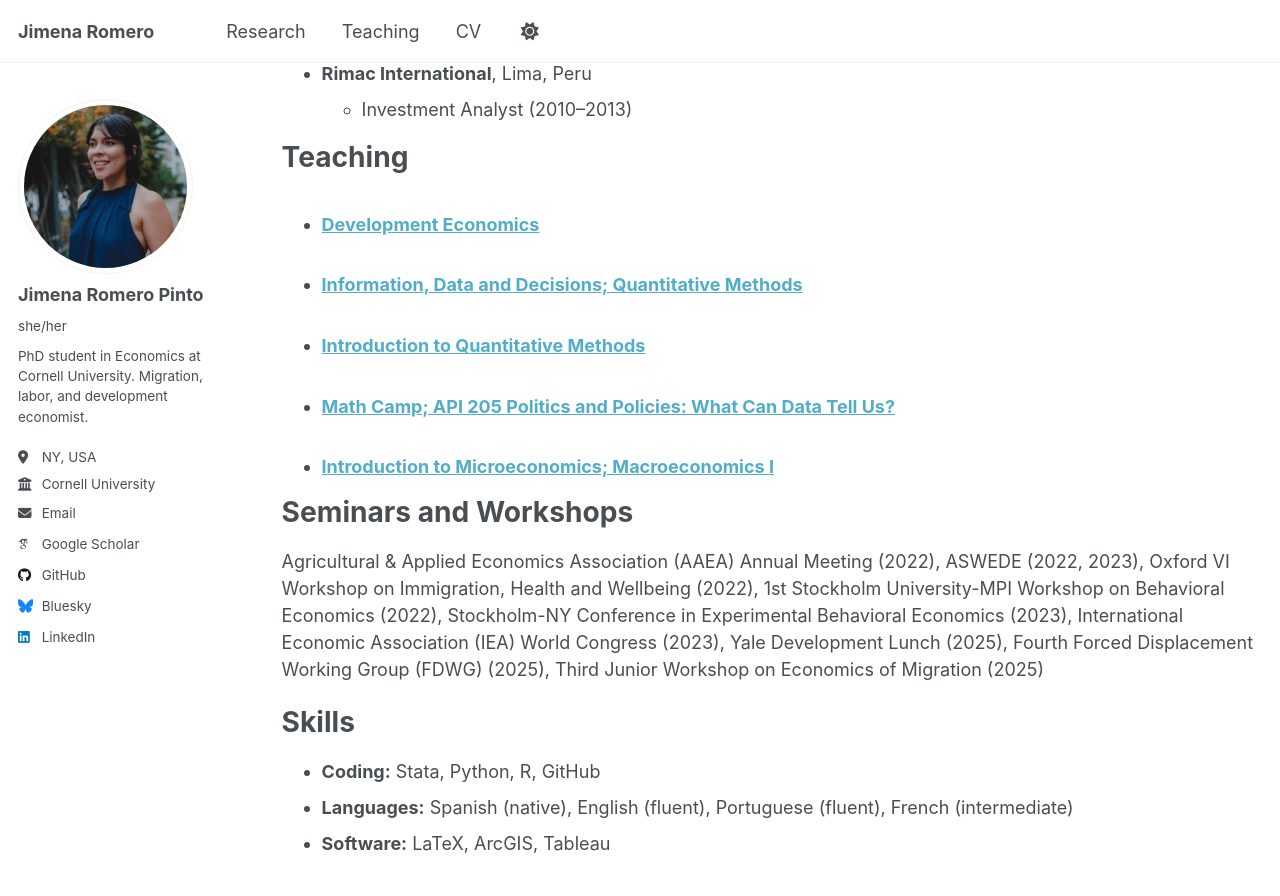
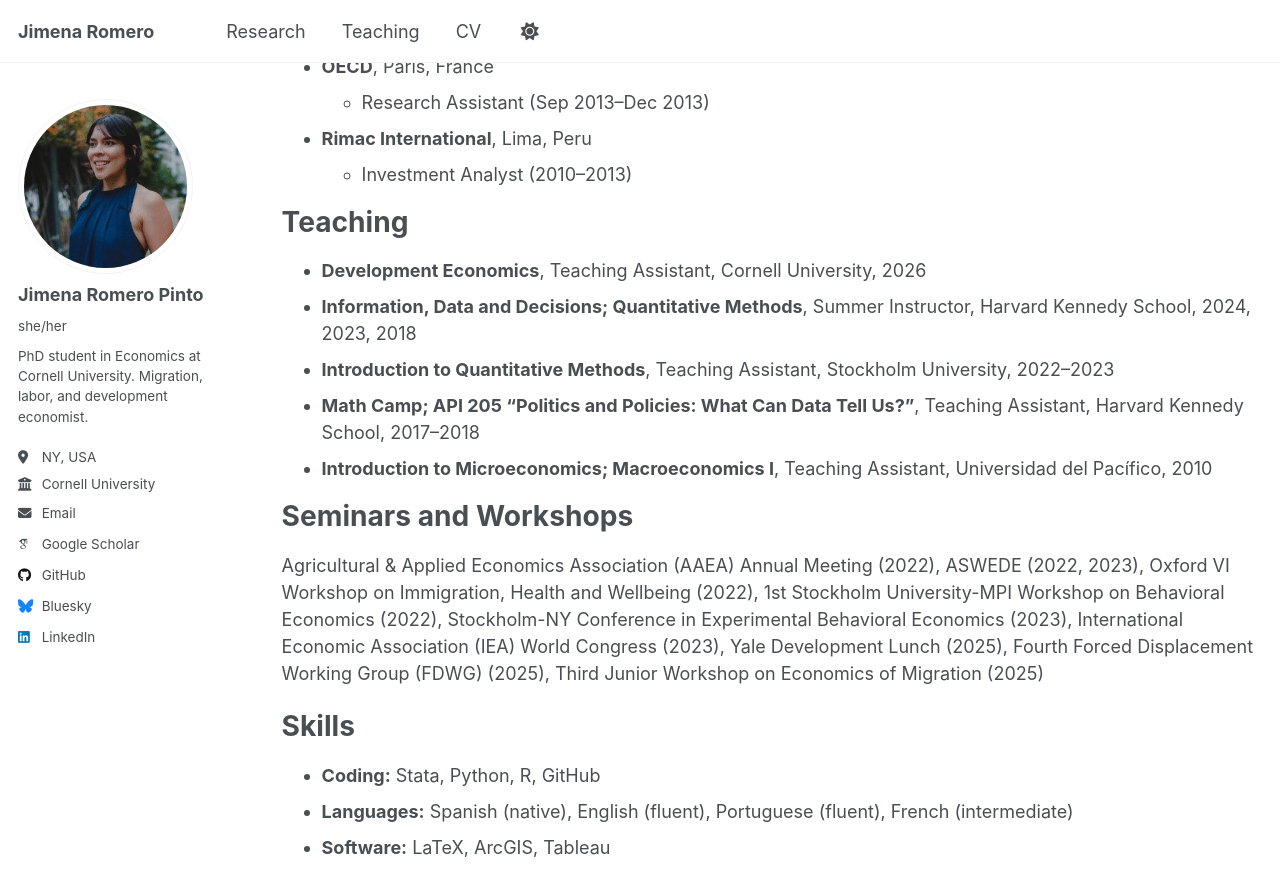
Before and after one commit to jimenarp/jimenarp.github.io, a Jekyll site: the page built from _pages/cv.md, in a window 1280 px wide and 900 px high, scrolled down 1401 px. Shown: the top 896 px of the window. Built offline with Jekyll 4.4.1, drawn with Linux system fonts in a browser that asks for light colours; some web fonts are replaced.

Commit message:
Add CV PDF, update teaching, fix publications display

```diff
--- a/_pages/cv.md
+++ b/_pages/cv.md
@@ -50,9 +52,11 @@ Work Experience
 
 Teaching
 ======
-  <ul>{% for post in site.teaching reversed %}
-    {% include archive-single-cv.html %}
-  {% endfor %}</ul>
+* **Development Economics**, Teaching Assistant, Cornell University, 2026
+* **Information, Data and Decisions; Quantitative Methods**, Summer Instructor, Harvard Kennedy School, 2024, 2023, 2018
+* **Introduction to Quantitative Methods**, Teaching Assistant, Stockholm University, 2022–2023
+* **Math Camp; API 205 "Politics and Policies: What Can Data Tell Us?"**, Teaching Assistant, Harvard Kennedy School, 2017–2018
+* **Introduction to Microeconomics; Macroeconomics I**, Teaching Assistant, Universidad del Pacífico, 2010
 
 Seminars and Workshops
 ======
```
Also changed, not shown: other parts of _pages/cv.md (+2 -0 lines), 1 other file.
